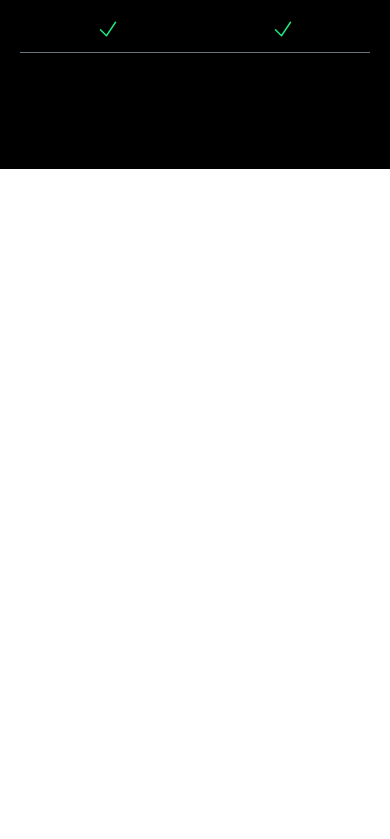
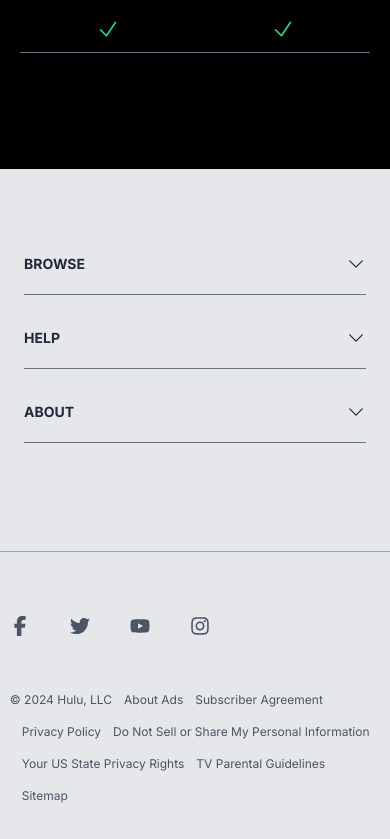
Before and after one commit to CK-codemax/hulu-website, a Next.js app: page / in a window 390 px wide. Shown: the part 3582-4421 px from the top of the page. Before the commit the page ends 3751 px from the top, so only its background shows below. Built offline with nearby package versions, Linux system fonts and the light colour scheme.

Commit message:
made the footer component responsive

```diff
--- a/app/components/Footer.jsx
+++ b/app/components/Footer.jsx
@@ -1,5 +1,9 @@
+'use client'
+
 import FooterCols from "./FooterCols"
 import { FaFacebookF, FaInstagram, FaTwitter, FaYoutube } from "react-icons/fa6";
+import { ChevronDownIcon, ChevronUpIcon } from "@heroicons/react/24/outline";
+import { useState } from "react";
 
 
 const browse = ['Streaming Library',
@@ -53,9 +57,13 @@
 
 
 export default function Footer() {
+
+  const [opened, setOpened] = useState('')
+
+
   return (
-    <div className="bg-gray-100 pb-16 pt-16 w-full">
-       <div className="grid grid-rows-1 w-[75%] mx-auto border-b border-gray-400 pb-24 grid-cols-6 ">
+    <div className="bg-gray-200 pb-16 pt-16 w-full">
+       <div className="hidden sm:grid grid-rows-1 sm:w-[90%] xl:w-[75%] mx-auto border-b border-gray-400 pb-24 grid-cols-6 ">
            <div>
             <p className="uppercase font-bold text-gray-800 text-[14px]">browse</p>
             <FooterCols list={browse}/>
@@ -82,9 +90,76 @@
             <p className="uppercase font-bold text-gray-800 text-[14px]">about</p>
             <FooterCols list={about}/>
            </div>
+    </div>
+
+
+
+
+
+           <div className="w-full sm:hidden px-6 mx-auto border-b border-gray-400 pb-24 ">
+
+            <div>
+            {opened !== 'browse' ? (<div onClick={() => setOpened('browse')} className="flex justify-between py-5 mb-3 items-center border-b border-gray-500">
+            <p className="uppercase font-bold text-gray-800 text-[14px]">browse</p>
+            <ChevronDownIcon className="h-5  text-gray-800" />
+            </div>) :
+            (<>
+            <div onClick={() => setOpened('')} className="flex justify-between py-5 mb-3 items-center border-b border-gray-500">
+             <p className="uppercase font-bold text-gray-800 text-[14px]">browse</p>
+            <ChevronUpIcon className="h-5  text-gray-800" />
+            </div>
+             <div className="flex flex-col space-y-2 justify-start items-start">
+             {browse.map((item) => <li className="cursor-pointer text-[14px] list-none capitalize text-wrap text-gray-700" key={item}>{item}</li>)}
+             <br />
+             {browse1.map((item) => <li className="cursor-pointer text-[14px] list-none capitalize text-wrap text-gray-700" key={item}>{item}</li>)}
+            <br />
+             {browse2.map((item) => <li className="cursor-pointer text-[14px] list-none capitalize text-wrap text-gray-700" key={item}>{item}</li>)}
+            <br />
+             {browse3.map((item) => <li className="cursor-pointer text-[14px] list-none capitalize text-wrap text-gray-700" key={item}>{item}</li>)}
+
+             </div>
+            </>)}
+            </div>
+
+            <div>
+            {opened !== 'help' ? (<div onClick={() => setOpened('help')} className="flex justify-between py-5 mb-3 items-center border-b border-gray-500">
+            <p className="uppercase font-bold text-gray-800 text-[14px]">help</p>
+            <ChevronDownIcon className="h-5  text-gray-800" />
+            </div>) :
+            (<>
+            <div onClick={() => setOpened('')} className="flex justify-between py-5 mb-3 items-center border-b border-gray-500">
+             <p className="uppercase font-bold text-gray-800 text-[14px]">help</p>
+            <ChevronUpIcon className="h-5  text-gray-800" />
+            </div>
+             <div className="flex flex-col space-y-2 justify-start items-start">
+             {help.map((item) => <li className="cursor-pointer text-[14px] list-none capitalize text-wrap text-gray-700" key={item}>{item}</li>)}
+
+             </div>
+            </>)}
+            </div>
+
+            <div>
+            {opened !== 'about' ? (<div onClick={() => setOpened('about')} className="flex justify-between py-5 mb-3 items-center border-b border-gray-500">
+            <p className="uppercase font-bold text-gray-800 text-[14px]">about</p>
+            <ChevronDownIcon className="h-5  text-gray-800" />
+            </div>) :
+            (<>
+            <div onClick={() => setOpened('')} className="flex justify-between py-5 mb-3 items-center border-b border-gray-500">
+             <p className="uppercase font-bold text-gray-800 text-[14px]">about</p>
+            <ChevronUpIcon className="h-5  text-gray-800" />
+            </div>
+             <div className="flex flex-col space-y-2 justify-start items-start">
+             {about.map((item) => <li className="cursor-pointer text-[14px] list-none capitalize text-wrap text-gray-700" key={item}>{item}</li>)}
+
+             </div>
+            </>)}
+            </div>
+
+
+
        </div>
 
-       <div className="w-[75%] mx-auto mt-16">
+       <div className="w-[95%] sm:w-[75%] mx-auto mt-16">
         <div className="flex items-center space-x-10">
           <FaFacebookF className="text-[20px] text-gray-600 cursor-pointer" />
           <FaTwitter className="text-[20px] text-gray-600 cursor-pointer"/>
@@ -92,8 +167,8 @@
           <FaInstagram className="text-[20px] text-gray-600 cursor-pointer"/>
         </div>
 
-        <div className="flex flex-wrap mt-12 justify-start items-start ">
-        {footerTexts.map((text) => <p key={text} className="whitespace-nowrap px-3 py-2 text-nowrap cursor-pointer text-left text-gray-600 text-xs">{text}</p> )}
+        <div className="flex flex-wrap space-x-3  mt-12 justify-start items-start ">
+        {footerTexts.map((text) => <p key={text} className="whitespace-nowrap  py-2 text-nowrap cursor-pointer text-left text-gray-600 text-xs">{text}</p> )}
         </div>
        </div>
     </div>
--- a/app/layout.js
+++ b/app/layout.js
@@ -19,7 +19,7 @@
         <Header/>
      <Middle />
         <Bottom />
-     {/*  <Footer /> */}
+      <Footer />
         {children}
         </body>
     </html>
```
